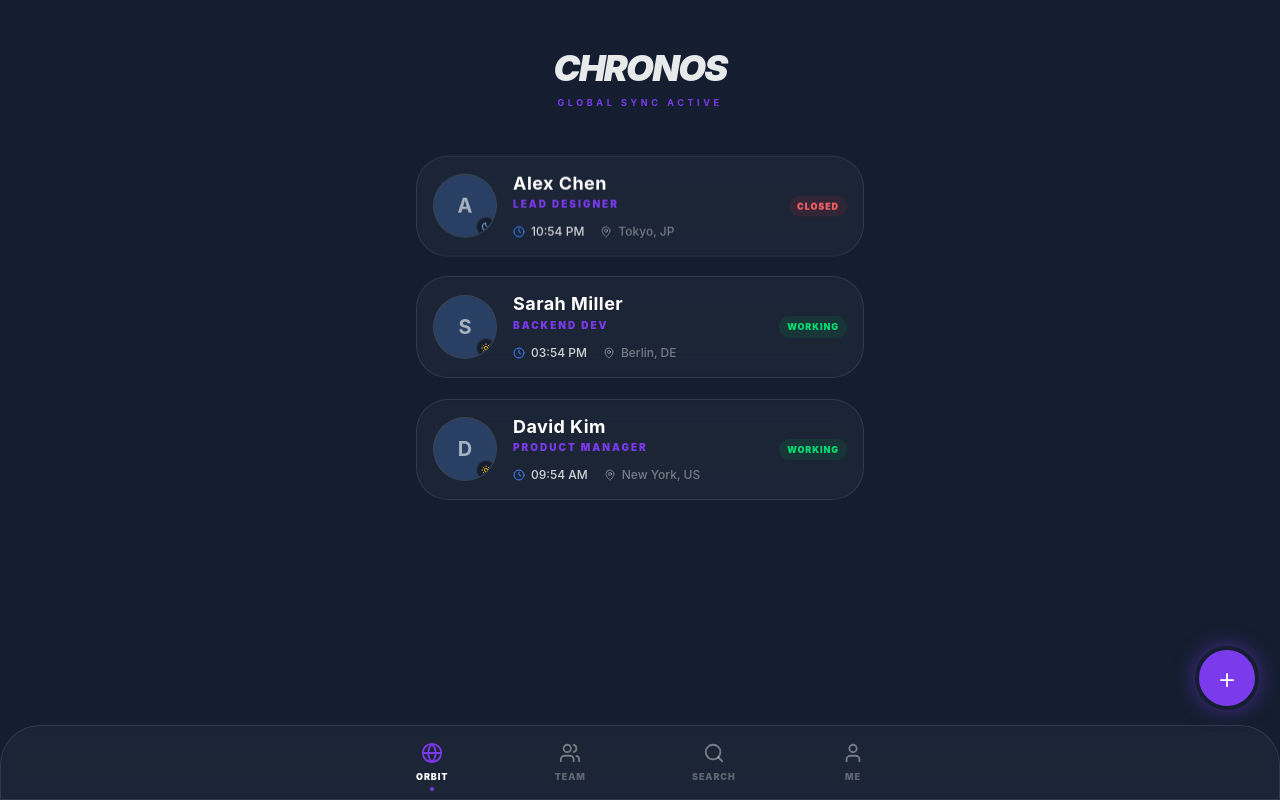
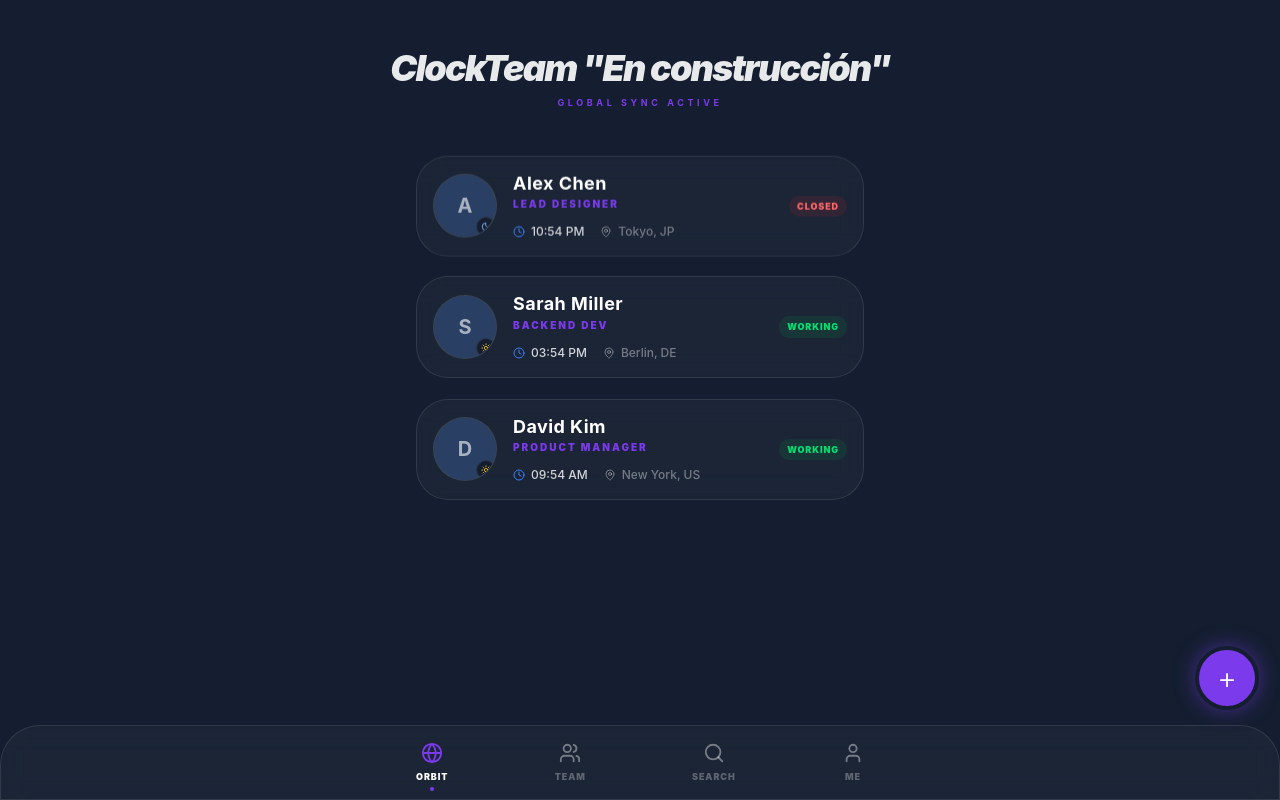
Before and after one commit to Jegdjegd/Clock-Team, a React (Vite) app: page / in a window 1280 px wide. Built offline with nearby package versions, Linux system fonts and the light colour scheme.

Commit message:
modificacion titulo principal

```diff
--- a/src/App.tsx
+++ b/src/App.tsx
@@ -8,7 +8,7 @@ const OrbitView = () => {
 
   return (
     <div className="flex flex-col items-center pt-12 px-6">
-      <h1 className="text-4xl font-black tracking-tighter italic text-white/90">CHRONOS</h1>
+      <h1 className="text-4xl font-black tracking-tighter italic text-white/90">ClockTeam "En construcción"</h1>
       <p className="text-[9px] text-universe-purple tracking-[0.4em] font-bold mt-2">
         GLOBAL SYNC ACTIVE
       </p>
```
